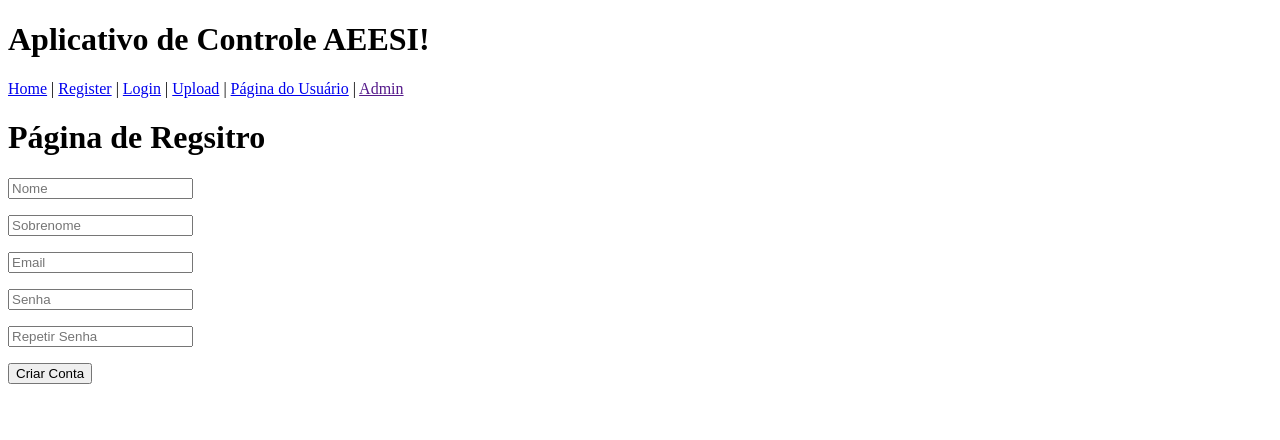
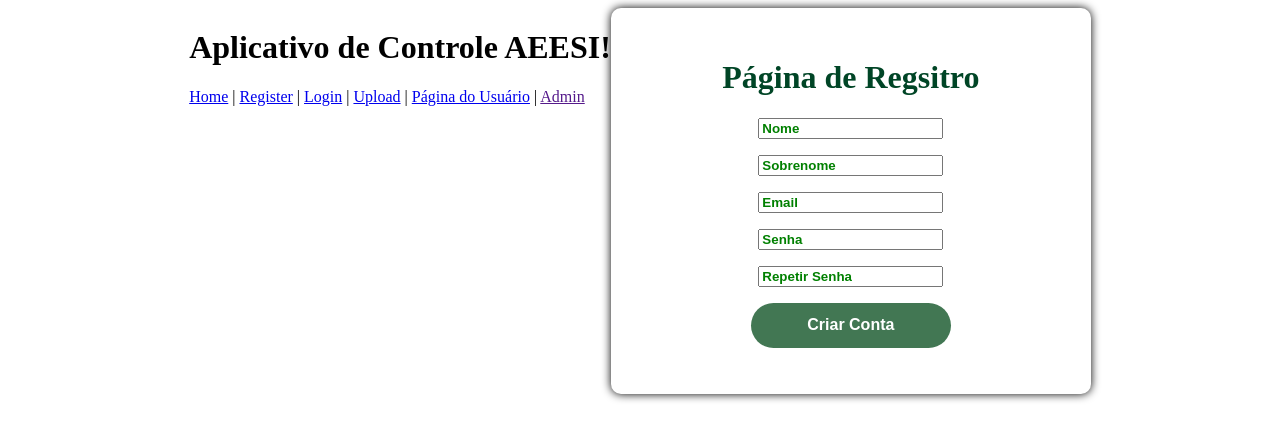
Before and after one commit to oondels/web-app-institutoAeesi, a Flask app: page /register in a window 1280 px wide. Shown: the top 440 px of the page. Run offline with Flask 3, Linux system fonts and the light colour scheme; some libraries are stand-ins or nearby versions.

Commit message:
register layout

```diff
--- a/forms.py
+++ b/forms.py
@@ -25,12 +25,12 @@ class Upload_File(FlaskForm):
     submit = SubmitField("Enviar")
 
 class Register_User(FlaskForm):
-    nome = StringField("Usuário", validators=[DataRequired()], render_kw={"placeholder":"Nome"})
-    sobrenome = StringField("Usuário", validators=[DataRequired()], render_kw={"placeholder":"Sobrenome"})
-    email = StringField("Email", validators=[DataRequired(), Email()], render_kw={"placeholder":"Email"})
-    password = PasswordField("Senha", validators=[DataRequired()], render_kw={"placeholder":"Senha"})
+    nome = StringField("Usuário", validators=[DataRequired()], render_kw={"placeholder":"Nome", "class":"register-form"})
+    sobrenome = StringField("Usuário", validators=[DataRequired()], render_kw={"placeholder":"Sobrenome", "class":"register-form"})
+    email = StringField("Email", validators=[DataRequired(), Email()], render_kw={"placeholder":"Email", "class":"register-form"})
+    password = PasswordField("Senha", validators=[DataRequired()], render_kw={"placeholder":"Senha", "class":"register-form"})
     password_repeat = PasswordField("Repetir Senha", validators=[DataRequired(),  EqualTo('password')], render_kw={"placeholder":"Repetir Senha"})
-    submit = SubmitField("Criar Conta")
+    submit = SubmitField("Criar Conta", render_kw={"class":"btn"})
 
 class Login_User(FlaskForm):
     email = StringField("Email", validators=[DataRequired(), Email()], render_kw={"placeholder":"Email"})
--- a/static/css/login.css
+++ b/static/css/login.css
@@ -20,7 +20,7 @@ body {
     background: transparent;
     backdrop-filter:  blur(20px);
     box-shadow: 0 0 10px rgba(0, 0, .2);
-    border: 2px solid #fff;
+    border: 2px solid #3f4d41;
     color: #004526;
     border-radius: 10px;
     padding: 30px 40px;
--- /dev/null
+++ b/static/css/register.css
@@ -0,0 +1,32 @@
+body {
+    display: flex;
+    justify-content: center;
+}
+
+.register {
+    width: 400px;
+    box-shadow: 0 0 10px rgba(0, 0, .2);
+    color: #004526;
+    border-radius: 10px;
+    padding: 30px 40px;
+    font-weight: 600;
+    text-align: center;
+}
+
+.register input::placeholder{
+    color: green;
+    font-weight: 600;
+}
+
+.register .btn {
+    width: 50%;
+    height: 45px;
+    background: #427753;
+    border: none;
+    outline: none;
+    border-radius: 40px;
+    cursor: pointer;
+    font-size: 16px;
+    color: #fff;
+    font-weight: 600;
+}
--- a/templates/register.html
+++ b/templates/register.html
@@ -1,14 +1,51 @@
-{%extends "navigation.html"%}
-{%block content%}
+<!DOCTYPE html>
+<html lang="en">
+<head>
+    <meta charset="UTF-8">
+    <meta name="viewport" content="width=device-width, initial-scale=1.0">
+    <link rel="stylesheet" href="{{ url_for('static', filename='css/register.css')}}">
+    <title>Document</title>
+</head>
+<body>
+    <div>
+        <h1>Aplicativo de Controle AEESI!</h1>
+        <div>
+            <a href="{{url_for('home')}}">Home</a>
+            |
+            <a href="{{url_for('register')}}">Register</a>
+            |
+            <a href="{{url_for('login')}}">Login</a>
+            |
+            <a href="{{url_for('upload_files')}}">Upload</a>
+            |
+            {% if current_user.is_authenticated %}
+                <a href="{{url_for('user_page',user_id=current_user.get_id())}}">Página do Usuário</a>
+            {%else%}
+                <a href="{{url_for('user_page',user_id=1)}}">Página do Usuário</a>
+            {%endif%}
+            |
+            <a href="">Admin</a>
+        </div>
+    </div>
+    <div class="register">
+        <div>
             <h1>Página de Regsitro</h1>
+        </div>
         <form method="POST">
             {{register_form.hidden_tag()}}
+            <div>
                 <p>{{register_form.nome()}}</p>
                 <p>{{register_form.sobrenome()}}</p>
                 <p>{{register_form.email()}}</p>
                 <p>{{register_form.password()}}</p>
                 <p>{{register_form.password_repeat()}}</p>
-        <p onclick="alert('Registrado com Sucesso')">{{register_form.submit()}}</p>
+            </div>
+
+            <div>
+                <p>{{register_form.submit()}}</p>
+            </div>
         </form>
 
-{%endblock%}
+    </div>
+</body>
+</html>
```
Also changed, not shown: templates/login.html (+20 -0 lines). Lines whose indentation alone changed are shown as unchanged.
